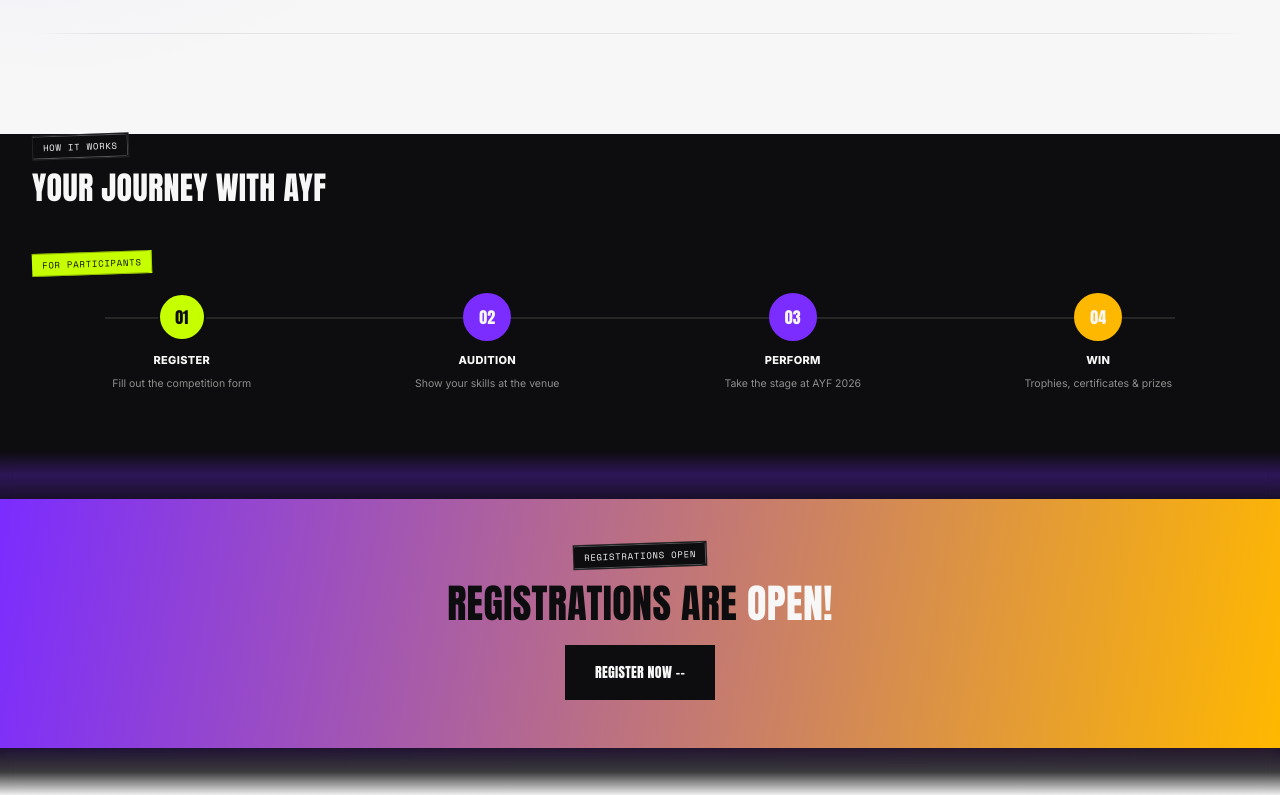
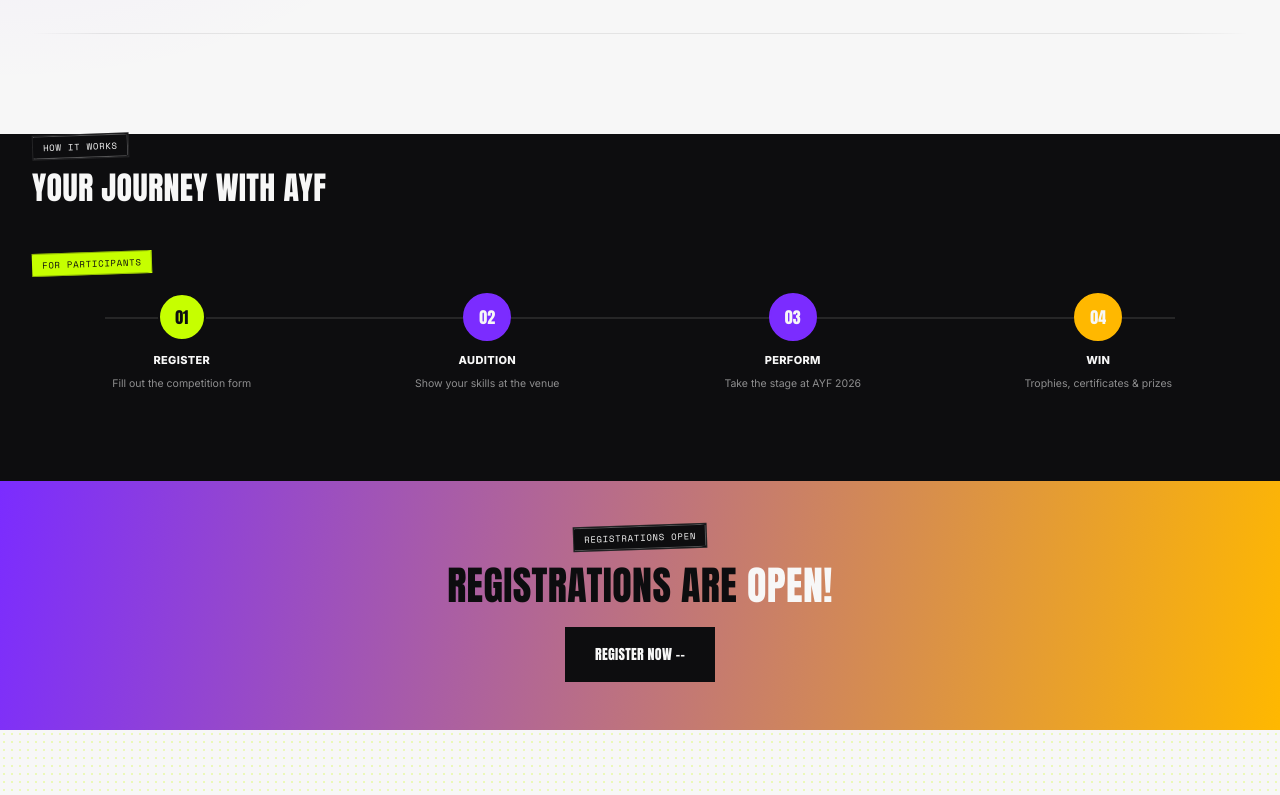
Before and after one commit to Smit2080/ayf-2026, a Next.js app: page / in a window 1280 px wide. Shown: the part 2205-3000 px from the top of the page. Built offline with nearby package versions, Linux system fonts and the light colour scheme.

Commit message:
Merge Journey/CTA/VolunteerSection into single section, remove blend animations

```diff
--- a/app/globals.css
+++ b/app/globals.css
@@ -337,19 +337,6 @@
 }
 
 
-.blend-group{position:relative;}
-.blend-bar{
-  height:48px;position:relative;z-index:2;pointer-events:none;
-  backdrop-filter:blur(8px);
-  -webkit-backdrop-filter:blur(8px);
-}
-.blend-bar--dark-purple{
-  background:linear-gradient(to bottom,var(--ink) 0%,rgba(123,44,255,0.3) 50%,rgba(123,44,255,0.12) 100%);
-}
-.blend-bar--purple-white{
-  background:linear-gradient(to bottom,rgba(123,44,255,0.12) 0%,rgba(247,247,247,0.2) 50%,var(--white) 100%);
-}
-
 /* â”€â”€â”€ CATEGORIES â”€â”€â”€ */
 .categories{padding:90px 0;position:relative;}
 .cat-head h2{font-size:clamp(26px,3.4vw,38px);margin-bottom:44px;}
@@ -390,7 +377,7 @@
 .cat-12 .lbl{background:transparent;color:var(--white);font-size:15px;}
 
 /* â”€â”€â”€ JOURNEY â”€â”€â”€ */
-.journey{padding:0 0 60px;}
+.journey{padding:0 0 90px;}
 .journey h2{font-size:clamp(24px,3vw,32px);margin-bottom:48px;}
 .journey-row{display:grid;grid-template-columns:repeat(7,1fr);gap:6px;position:relative;}
 .journey-row::before{content:"";position:absolute;top:24px;left:6%;right:6%;height:2px;background:var(--line);z-index:0;}
@@ -442,7 +429,7 @@
 .event-row:hover .arrow{color:var(--orange);transform:translateX(4px);}
 
 /* â”€â”€â”€ VOLUNTEER â”€â”€â”€ */
-.volunteer{background:var(--white);color:var(--ink);padding:60px 0;position:relative;overflow:hidden;}
+.volunteer{background:var(--white);color:var(--ink);padding:80px 0;position:relative;overflow:hidden;}
 .vol-wrap{position:relative;z-index:1;display:grid;grid-template-columns:1fr 1fr;gap:48px;align-items:center;}
 .vol-text h2{font-size:clamp(24px,3vw,32px);margin-bottom:8px;}
 .vol-text u{text-decoration:none;border-bottom:4px solid var(--orange);}
--- a/app/page.tsx
+++ b/app/page.tsx
@@ -24,13 +24,11 @@
         <Ticker />
         <EventCategories />
         <WhyAYF />
-        <div className="blend-group">
+        <section className="journey-cta-vol">
           <Journey />
-          <div className="blend-bar blend-bar--dark-purple" />
           <CTA />
-          <div className="blend-bar blend-bar--purple-white" />
           <VolunteerSection />
-        </div>
+        </section>
         <Instagram />
         <StatsCounter />
         <Testimonials />
```
